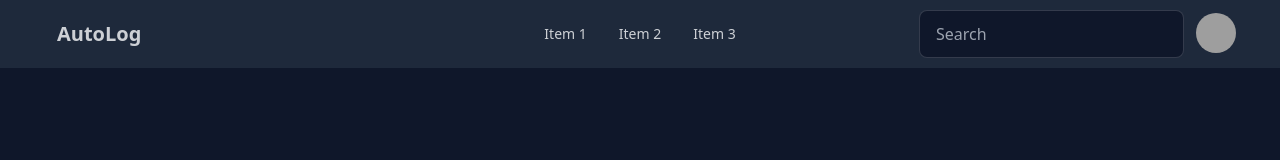
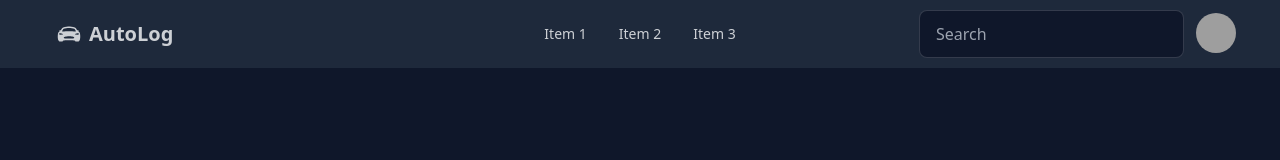
Before and after one commit to ald-p/car-maintenance, a React (Vite) app in the folder frontend/: page / in a window 1280 px wide. Shown: the top 160 px of the page. Built offline with nearby package versions, Linux system fonts and the light colour scheme; grey boxes are pictures that could not be loaded.

Commit message:
add react icons

```diff
--- a/frontend/package.json
+++ b/frontend/package.json
@@ -11,7 +11,8 @@
   },
   "dependencies": {
     "react": "^18.2.0",
-    "react-dom": "^18.2.0"
+    "react-dom": "^18.2.0",
+    "react-icons": "^5.2.1"
   },
   "devDependencies": {
     "@tailwindcss/typography": "^0.5.13",
--- a/frontend/src/App.jsx
+++ b/frontend/src/App.jsx
@@ -1,3 +1,5 @@
+import { IoCarSport } from 'react-icons/io5';
+
 function App() {
   return (
     <>
@@ -35,7 +37,10 @@ function App() {
               </li>
             </ul>
           </div>
-          <a className="btn btn-ghost text-xl">AutoLog</a>
+          <a className="btn btn-ghost text-xl">
+            <IoCarSport className="text-2xl" />
+            AutoLog
+          </a>
         </div>
         <div className="navbar-center hidden lg:flex">
           <ul className="menu menu-horizontal px-1">
```
Also changed, not shown: 1 other file (tests, documents, lock files or other folders).
